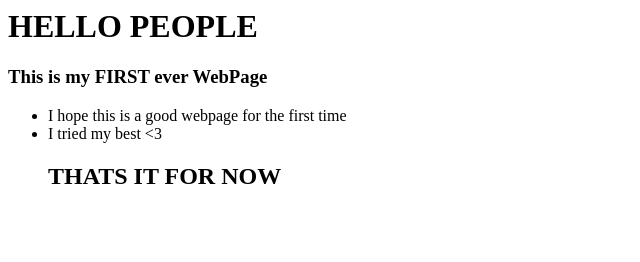
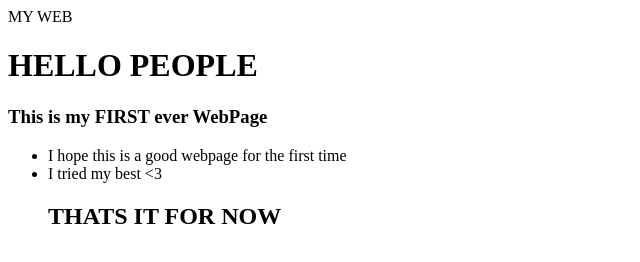
Before and after one commit to Tarheels101/james.github.io, a plain HTML site: page index.html in a window 1280 px wide. Shown: the whole page, without its empty margins (0-640 px from the left). Drawn offline with Linux system fonts and the light colour scheme.

Commit message:
Update index.html

```diff
--- a/index.html
+++ b/index.html
@@ -1,6 +1,7 @@
 <!DOCTYPE><html>
 
-<body> <head>
+<head>MY WEB</head>
+<body></body>
 
   <h1>HELLO PEOPLE</h1>
   <h3>This is my <strong>FIRST</strong> ever WebPage</h3>
@@ -13,7 +14,7 @@
 
 
 
-
+</body>
 
 
 
```
